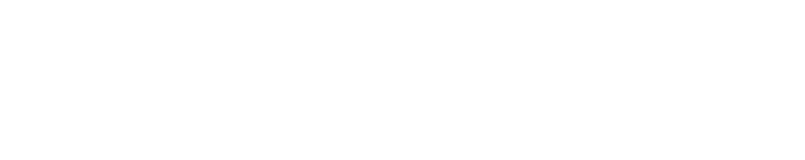
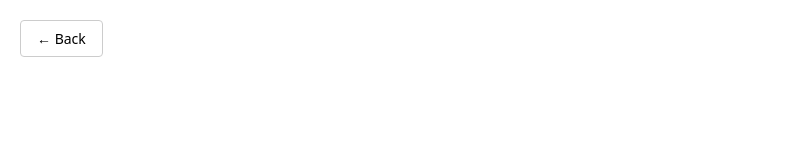
Before and after one commit to bykbaiev/games, a React (Vite) app: page /game/kalah in a window 1280 px wide. Shown: the top 160 px of the page, without its empty margins (0-805 px from the left). Built offline with nearby package versions, Linux system fonts and the light colour scheme.

Commit message:
Add back button

```diff
--- /dev/null
+++ b/src/components/backButton/index.tsx
@@ -0,0 +1,17 @@
+import { useNavigate } from 'react-router-dom';
+
+import './styles.css';
+
+export const BackButton = () => {
+  const navigate = useNavigate();
+
+  return (
+    <button
+      className="back-button"
+      onClick={() => navigate('/')}
+      aria-label="Go back to games list"
+    >
+      ← Back
+    </button>
+  );
+};
--- /dev/null
+++ b/src/components/backButton/styles.css
@@ -0,0 +1,23 @@
+.back-button {
+  position: fixed;
+  top: 20px;
+  left: 20px;
+  background: none;
+  border: 1px solid #ccc;
+  padding: 8px 16px;
+  border-radius: 4px;
+  cursor: pointer;
+  font-size: 14px;
+  transition: all 0.2s;
+}
+
+.back-button:hover {
+  background: rgba(255, 255, 255, 0.05);
+  border-color: #999;
+}
+
+@media (prefers-color-scheme: light) {
+  .back-button:hover {
+    background: #f5f5f5;
+  }
+}
--- a/src/components/gameList/gameList.css
+++ /dev/null
@@ -1,57 +0,0 @@
-.game-list {
-    display: flex;
-    flex-direction: column;
-    gap: 1rem;
-    max-width: 600px;
-    margin: 0 auto;
-}
-
-.game-item {
-    display: flex;
-    justify-content: space-between;
-    align-items: center;
-    padding: 1.5rem;
-    background-color: rgba(255, 255, 255, 0.05);
-    border: 1px solid rgba(255, 255, 255, 0.1);
-    border-radius: 12px;
-    cursor: pointer;
-    transition: all 0.3s ease;
-}
-
-.game-item:hover {
-    background-color: rgba(255, 255, 255, 0.1);
-    border-color: rgba(255, 255, 255, 0.2);
-    transform: translateY(-2px);
-}
-
-.game-item:active {
-    transform: translateY(0);
-}
-
-.game-item-content {
-    flex: 1;
-}
-
-.game-item h3 {
-    margin: 0 0 0.5rem 0;
-    font-size: 1.5rem;
-    font-weight: 600;
-    color: #fff;
-}
-
-.game-item p {
-    margin: 0;
-    font-size: 1rem;
-    color: rgba(255, 255, 255, 0.7);
-}
-
-.game-item-arrow {
-    font-size: 1.5rem;
-    color: rgba(255, 255, 255, 0.5);
-    margin-left: 1rem;
-    transition: transform 0.3s ease;
-}
-
-.game-item:hover .game-item-arrow {
-    transform: translateX(4px);
-}
--- a/src/components/gameList/index.tsx
+++ b/src/components/gameList/index.tsx
@@ -1,7 +1,7 @@
 import { useNavigate } from 'react-router-dom';
 import { games } from '@/data/games';
 
-import './gameList.css';
+import './styles.css';
 
 export const GameList = () => {
   const navigate = useNavigate();
--- /dev/null
+++ b/src/components/gameList/styles.css
@@ -0,0 +1,57 @@
+.game-list {
+  display: flex;
+  flex-direction: column;
+  gap: 1rem;
+  max-width: 600px;
+  margin: 0 auto;
+}
+
+.game-item {
+  display: flex;
+  justify-content: space-between;
+  align-items: center;
+  padding: 1.5rem;
+  background-color: rgba(255, 255, 255, 0.05);
+  border: 1px solid rgba(255, 255, 255, 0.1);
+  border-radius: 12px;
+  cursor: pointer;
+  transition: all 0.3s ease;
+}
+
+.game-item:hover {
+  background-color: rgba(255, 255, 255, 0.1);
+  border-color: rgba(255, 255, 255, 0.2);
+  transform: translateY(-2px);
+}
+
+.game-item:active {
+  transform: translateY(0);
+}
+
+.game-item-content {
+  flex: 1;
+}
+
+.game-item h3 {
+  margin: 0 0 0.5rem 0;
+  font-size: 1.5rem;
+  font-weight: 600;
+  color: #fff;
+}
+
+.game-item p {
+  margin: 0;
+  font-size: 1rem;
+  color: rgba(255, 255, 255, 0.7);
+}
+
+.game-item-arrow {
+  font-size: 1.5rem;
+  color: rgba(255, 255, 255, 0.5);
+  margin-left: 1rem;
+  transition: transform 0.3s ease;
+}
+
+.game-item:hover .game-item-arrow {
+  transform: translateX(4px);
+}
--- a/src/pages/games/kalah.tsx
+++ b/src/pages/games/kalah.tsx
@@ -1,7 +1,10 @@
+import { BackButton } from '@/components/backButton';
+
 export const KalahPage = () => {
   return (
     <div className="kalah-game">
       <header>
+        <BackButton />
         <h1>Kalah</h1>
       </header>
       <main>
```
